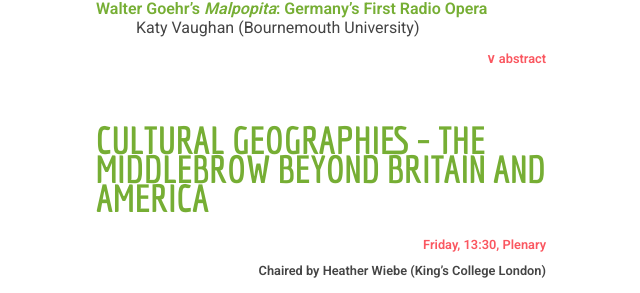
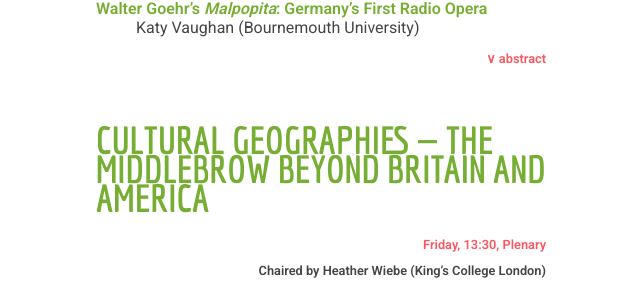
Before and after one commit to musicandthemiddlebrow/musicandthemiddlebrow.github.io, a Jekyll site: the page built from conference/program.html, in a window 1280 px wide and 900 px high, scrolled down 2904 px. Shown: the part 142-435 px from the top of the window, without its empty margins (169-809 px from the left). Built offline with Jekyll 4.4.1, drawn with Linux system fonts in a browser that asks for light colours; some of the changed lines change nothing that is shown.

Commit message:
Text edit

```diff
--- a/conference/program.html
+++ b/conference/program.html
@@ -467,7 +467,7 @@ the middlebrow musical cultures of the twentieth century.</p>
       </dd>
 </dl>
 
-<h2><a name="cultural-geographies"></a>Cultural Geographies – The Middlebrow Beyond Britain and America</h2>
+<h2><a name="cultural-geographies"></a>Cultural Geographies &mdash; The Middlebrow Beyond Britain and America</h2>
 <p class="timing"><a href="{{ '/conference/schedule#friday-13:30' | prepend: site.baseurl }}">Friday, 13:30, Plenary</a></p>
 <p class="timing">Chaired by Heather Wiebe (King’s College London)</p>
 <ul>
```
